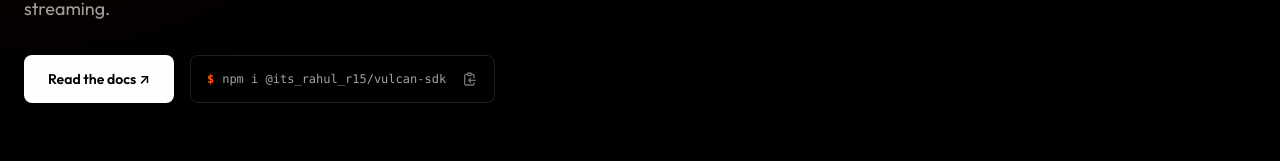
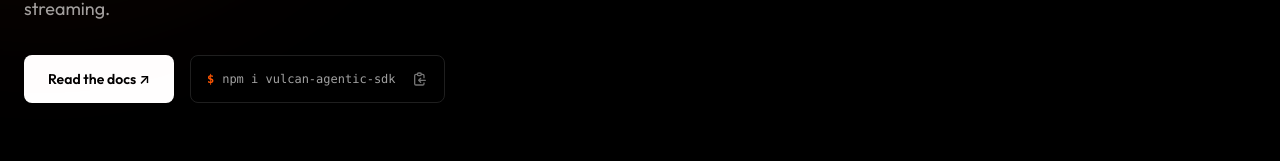
Before and after one commit to its-rahul-r15/VULCAN-SDK, a React (Vite) app in the folder website/: page / in a window 1280 px wide. Shown: the part 503-664 px from the top of the page. Built offline with nearby package versions, Linux system fonts and the light colour scheme.

Commit message:
Rename package to unscoped vulcan-agentic-sdk across docs and landing page

```diff
--- a/package.json
+++ b/package.json
@@ -1,5 +1,5 @@
 {
-  "name": "@its_rahul_r15/vulcan-sdk",
+  "name": "vulcan-agentic-sdk",
   "version": "1.0.0",
   "description": "Production-grade AI Agent SDK — multi-provider, typed, observable, and framework-free.",
   "keywords": [
--- a/website/src/components/InteractiveSandbox.jsx
+++ b/website/src/components/InteractiveSandbox.jsx
@@ -4,7 +4,7 @@
   standard: {
     title: 'Standard Agent Loop',
     desc: 'Native tool calling loop powered by Gemini 2.5 Flash.',
-    code: `import { Vulcan, z } from '@its_rahul_r15/vulcan-sdk'
+    code: `import { Vulcan, z } from 'vulcan-agentic-sdk'
 
 // 1. Create agent with a custom calculator tool
 const agent = Vulcan.createAgent({
@@ -77,7 +77,7 @@
   guardrails: {
     title: 'Border Safety Guardrails',
     desc: 'Intercept payloads at input, output, or tool execution borders.',
-    code: `import { PIIScrubberGuardrail, KeywordBlockGuardrail } from '@its_rahul_r15/vulcan-sdk'
+    code: `import { PIIScrubberGuardrail, KeywordBlockGuardrail } from 'vulcan-agentic-sdk'
 
 const secureAgent = Vulcan.createAgent({
   name: 'secure-agent',
--- a/website/src/components/LandingPage.jsx
+++ b/website/src/components/LandingPage.jsx
@@ -5,7 +5,7 @@
   const [copied, setCopied] = useState(false)
 
   const copyToClipboard = () => {
-    navigator.clipboard.writeText('npm install @its_rahul_r15/vulcan-sdk')
+    navigator.clipboard.writeText('npm install vulcan-agentic-sdk')
     setCopied(true)
     setTimeout(() => setCopied(false), 2000)
   }
@@ -46,7 +46,7 @@
               >
                 <span className="flex items-center gap-2">
                   <span className="text-accent-orange font-bold">$</span>
-                  <span>npm i @its_rahul_r15/vulcan-sdk</span>
+                  <span>npm i vulcan-agentic-sdk</span>
                 </span>
                 <span className="ml-4 flex items-center justify-center text-neutral-500 hover:text-neutral-300">
                   {copied ? (
--- a/website/src/data/docsData.ts
+++ b/website/src/data/docsData.ts
@@ -37,7 +37,7 @@
       {
         title: '1. Create a Custom Tool',
         content: 'Tools in Vulcan are defined using Zod schemas for input validation. The runner validates model arguments before execution, shielding your application from incorrect formats.',
-        code: `import { Vulcan, z } from '@its_rahul_r15/vulcan-sdk'
+        code: `import { Vulcan, z } from 'vulcan-agentic-sdk'
 
 const calculatorTool = Vulcan.createTool({
   name: 'calculator',
@@ -79,7 +79,7 @@
       {
         title: 'Install the Base SDK',
         content: 'Vulcan has a lightweight footprint with zero heavy dependencies. Install it using npm, yarn, or pnpm:',
-        code: `npm install @its_rahul_r15/vulcan-sdk`,
+        code: `npm install vulcan-agentic-sdk`,
         codeLanguage: 'bash'
       },
       {
@@ -189,7 +189,7 @@
   KeywordBlockGuardrail,
   PIIScrubberGuardrail,
   BlockedToolsGuardrail
-} from '@its_rahul_r15/vulcan-sdk'
+} from 'vulcan-agentic-sdk'
 
 const guardrailedAgent = Vulcan.createAgent({
   name: 'secure-helper',
@@ -205,7 +205,7 @@
       {
         title: 'Custom Logic Guardrails',
         content: 'You can write custom functions that evaluate runtime variables. For example, blocking requests outside business hours:',
-        code: `import { FunctionGuardrail } from '@its_rahul_r15/vulcan-sdk'
+        code: `import { FunctionGuardrail } from 'vulcan-agentic-sdk'
 
 const businessHoursGuard = new FunctionGuardrail('business-hours', 'input', async (payload) => {
   const hours = new Date().getUTCHours()
@@ -231,7 +231,7 @@
       {
         title: 'In-Memory Storage (Default)',
         content: 'Fast, non-persistent cache. Includes configurable TTL (Time to Live) options to automatically evict stale conversation contexts and conserve server resources.',
-        code: `import { InMemoryStorage } from '@its_rahul_r15/vulcan-sdk'
+        code: `import { InMemoryStorage } from 'vulcan-agentic-sdk'
 
 const cache = new InMemoryStorage({
   ttlMs: 3600000, // 1 hour TTL
@@ -242,7 +242,7 @@
       {
         title: 'SQLite Database Storage',
         content: 'Persistent file-backed storage. Stores chat sessions inside a local database table. If `better-sqlite3` is not installed, it falls back to memory storage with a console warning.',
-        code: `import { SQLiteStorage } from '@its_rahul_r15/vulcan-sdk'
+        code: `import { SQLiteStorage } from 'vulcan-agentic-sdk'
 
 const db = new SQLiteStorage('./database/vulcan-sessions.db')`,
         codeLanguage: 'typescript'
@@ -258,7 +258,7 @@
       {
         title: 'Vulcan Tracer',
         content: 'A lightweight tracing engine captures all LLM and tool actions per run. Traces are stored in memory and can be exported as clean JSON objects or pretty-printed text layout tables.',
-        code: `import { globalTracer } from '@its_rahul_r15/vulcan-sdk'
+        code: `import { globalTracer } from 'vulcan-agentic-sdk'
 
 const result = await Vulcan.run(agent, 'Help me build a pipeline.')
 const trace = globalTracer.getTrace(result.traceId)
```
Also changed, not shown: 1 other file (tests, documents, lock files or other folders).
